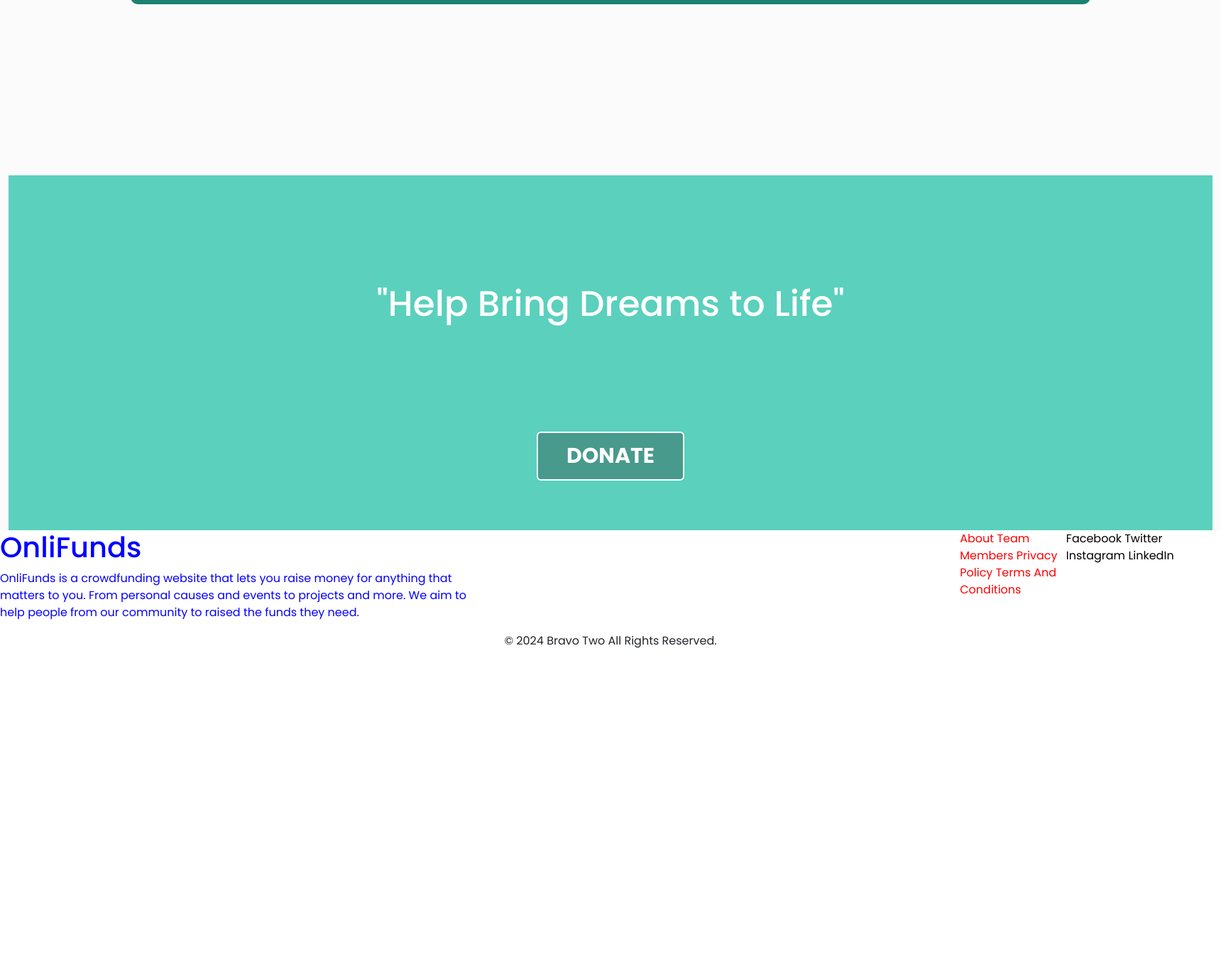
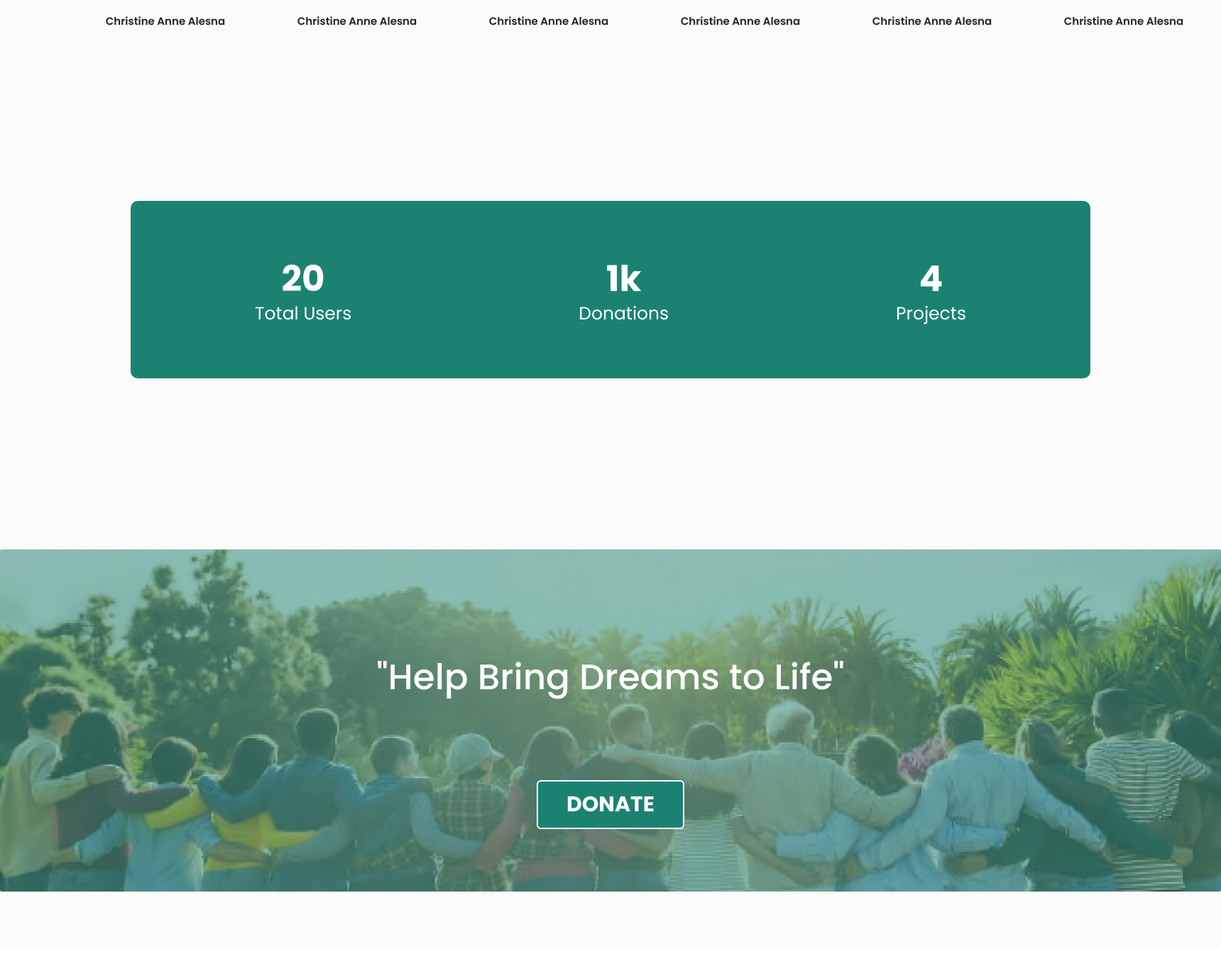
Before and after one commit to keulistin/OnliFunds---HCI, a PHP site: page /Landing.html in a window 1720 px wide. Shown: the part 4135-5486 px from the top of the page at 71% size. Before the commit the page ends 5048 px from the top, so only its background shows below. Run offline with PHP 8.4, Linux system fonts and the light colour scheme.

Commit message:
Landing Almost Done

```diff
--- a/OnliFunds/Landing.css
+++ b/OnliFunds/Landing.css
@@ -435,13 +445,15 @@ li.nav-item {
 }
 
 .each-member p {
+    font-size: 15px;
+    font-weight: 600;
+    padding-top: 20px;
+    margin: 0;
+    text-align: center;
+    width: 200px;
     white-space: nowrap;
-    font-size: 18px;
-    font-weight: 600;
-    margin: auto;
-    padding-top: 20px;
+}
 
-}
 
 
 /* NUMERIC SECTION-------------------------------- */
@@ -482,19 +494,31 @@ li.nav-item {
 
 
 /* POSTER FOOTER -------------------------- */
+.poster-footer-section {
+    position: relative;
+    padding-bottom: 20px; /* Add space below the image */
+}
+
 .poster-image-holder {
-    background-color: #33c6ae;
-    opacity: .8;
+    position: relative;
     height: 500px;
-    padding: 6% 10% 1% 10%;
     text-align: center;
 }
 
+.poster-image-holder img {
+    width: 100%;
+    height: auto;
+    display: block;
+}
+
 .poster-image-holder h1 {
+    position: absolute;
+    top: 30%;
+    width: 100%;
     color: white;
     font-size: 50px;
     font-weight: 500;
-    margin: 50px 0px 150px 0px;
+    margin: 0;
 }
 
 .poster-footer-btn {
@@ -503,55 +527,98 @@ li.nav-item {
     border: 2px solid white;
     background-color: #1B8271;
     color: white;
-    font-size:30px ;
+    font-size: 30px;
     font-weight: 700;
+    position: absolute;
+    top: 65%;
+    transform: translateX(-50%);
+    left: 50%;
 }
 
 
 
 
-/* Footer Section */
-footer {
-    position: relative;
-    background-color: white;
-    height: 500px;
+/* General Footer Styles */
+.footer {
+    background-color: #ffffff;
+    padding: 40px 0px;
+    text-align: center;
+    color: #333;
+    clear: both; /* Ensures footer is below any floating content */
 }
 
-.footer-case {
-    color: rgb(4, 0, 255);
+.footer-container {
     display: flex;
+    justify-content: space-around;
+    flex-wrap: wrap;
+    max-width: 100%;
+    margin-left: 30px;
 }
 
-.footer-about {
+.footer-section {
+    width: 30%;
+    min-width: 200px;
+    margin-bottom: 20px;
     text-align: left;
-    display: block;
-
 }
 
-.footer-about p {
-    width: 50%;
+/* Additional Spacing */
+.poster-footer-section {
+    margin-bottom: 40px;
 }
 
-.footer-learn-more {
-    display: block;
-    width: 200px;
+
+.footer-section h3 {
+    font-size: 1.6em;
+    font-weight: bolder;
+    margin-bottom: 40px;
 }
 
-.footer-learn-more a {
+.footer-section p {
+    font-size: 0.9em;
+    line-height: 1.5;
+    font-weight: bold;
+    width: 60%;
+}
+
+.footer-section ul {
+    list-style: none;
+    padding: 0;
+}
+
+.footer-section ul li {
+    margin: 10px 0;
+    font-weight: bold;
+}
+
+.footer-section ul li a {
+    color: #000000;
     text-decoration: none;
-    color: rgb(255, 0, 0);
+}
+
+.footer-section ul li a:hover {
+    color: #1B8271; /* Change this to your preferred accent color */
+}
+
+.social-media-list li {
+    display: flex;
+    align-items: center;
+}
+
+.social-media-list li img {
+    margin-right: 10px;
+}
+
+/* Copyright Section */
+.footer-copyright {
+    font-size: 1em;
+    font-weight: 500;
+    margin-top: 50px;
+    color: black;
 }
 
 
 
-.soc-med a {
-    text-decoration: none;
-    color: black;
-}
-
-#footer-credits {
-    text-align: center;
-}
 
 /* Fluidity */
 
--- a/OnliFunds/Landing.html
+++ b/OnliFunds/Landing.html
@@ -313,44 +313,48 @@
 
 
 
-        <!-- POSTER FOOTER  -->
-         <section class="poster-footer-sectopn">
-            <div class="container">
+        <!-- POSTER FOOTER SECTION -->
+        <section class="poster-footer-section">
                 <div class="poster-image-holder">
+                    <img class="poster-img" src="images/footer-pic-s8Lg5n1A3-transformed.png" alt="">
                     <h1>"Help Bring Dreams to Life"</h1>
                     <a href="#" class="btn poster-footer-btn">DONATE</a>
                 </div>
+        </section>
+
+
+        <!-- FOOTER SECTION -->
+        <footer class="footer">
+            <div class="footer-container">
+                <div class="footer-section">
+                    <h3>OnliFunds</h3>
+                    <p>OnliFunds is a crowdfunding website that lets you raise money for anything that matters to you. From personal causes and events to projects and more. We aim to help people from our community to raise the funds they need.</p>
+                </div>
+                <div class="footer-section">
+                    <h3>Learn More</h3>
+                    <ul>
+                        <li><a href="#">About</a></li>
+                        <li><a href="#">Team Members</a></li>
+                        <li><a href="#">Privacy Policy</a></li>
+                        <li><a href="#">Terms And Conditions</a></li>
+                    </ul>
+                </div>
+                <div class="footer-section">
+                    <h3>Social Medias</h3>
+                    <ul class="social-media-list">
+                        <li><a href="#"><img src="images/fblogo.svg" alt="">Facebook</a></li>
+                        <li><a href="#"><img src="images/twitterlogo.svg" alt="">Twitter</a></li>
+                        <li><a href="#"><img src="images/instalogo.svg" alt="">Instagram</a></li>
+                        <li><a href="#"><img src="images/linkedinlogo.svg" alt="">LinkedIn</a></li>
+                    </ul>
+                </div>
             </div>
-         </section>
+            <p class="footer-copyright">© 2024 Copyright OnliFunds. All Rights Reserved</p>
+        </footer>
 
 
 
-        <!-- FOOTER SECTION -->
-        <footer>
-            <div class="footer-box">
-                <div class="footer-case">
-                    <div class="footer-about">
-                        <h1>OnliFunds</h1>
-                        <p>OnliFunds is a crowdfunding website that lets you raise money
-                            for anything that matters to you. From personal causes and events
-                            to projects and more. We aim to help people from our community to
-                            raised the funds they need.</p>
-                    </div>
-                    <div class="footer-learn-more">
-                        <a href="#">About</a>
-                        <a href="#">Team Members</a>
-                        <a href="#">Privacy Policy</a>
-                        <a href="#">Terms And Conditions</a>
-                    </div>
-                    <div class="soc-med">
-                        <a href="#">Facebook</a>
-                        <a href="#">Twitter</a>
-                        <a href="#">Instagram</a>
-                        <a href="#">LinkedIn</a>
-                    </div>
-                </div>
-            </div>
-            <div id="footer-credits">© 2024 Bravo Two All Rights Reserved.</div>
+
 
         <!-- BOOTSTRAP SCRIPT -->
         <script src="https://cdn.jsdelivr.net/npm/bootstrap@5.3.0-alpha1/dist/js/bootstrap.bundle.min.js"></script>
```
Also changed, not shown: other parts of OnliFunds/Landing.css (+30 -31 lines), other parts of OnliFunds/Landing.html (+17 -17 lines), OnliFunds/images/calendarlogo.svg (added), OnliFunds/images/empty-pfp.svg (added), OnliFunds/images/fblogo.svg (added), OnliFunds/images/footer-img.svg (added), OnliFunds/images/footer-pic-s8Lg5n1A3-transformed.png (added), OnliFunds/images/footer-pic.png (added), OnliFunds/images/instalogo.svg (added), OnliFunds/images/landingimg.svg (added), OnliFunds/images/linkedinlogo.svg (added), OnliFunds/images/moneylogo.svg (added), OnliFunds/images/twitterlogo.svg (added), 1 other file.
